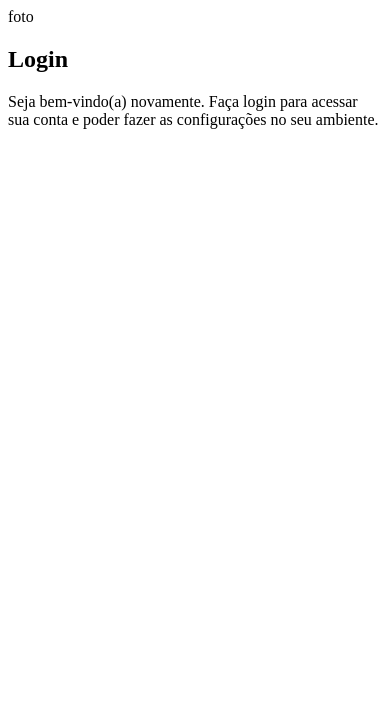
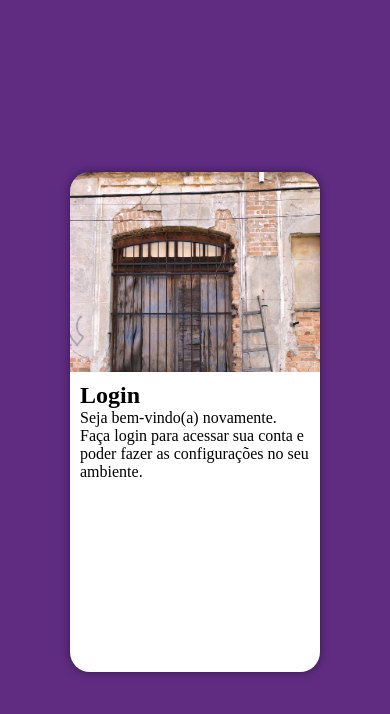
Before and after one commit to renniferdev/protejo-login, a plain HTML site: page index.html in a window 390 px wide. Drawn offline with Linux system fonts and the light colour scheme.

Commit message:
atualizacao aula 41 versao mobile

```diff
--- a/estilos/style.css
+++ b/estilos/style.css
@@ -5,3 +5,49 @@
     verde: #49a09d
     lilas: #5f2c82
 */
+* {
+    font-family: 'Times New Roman', Times, serif;
+    padding: 0px;
+    margin: 0px;
+    box-sizing: border-box;
+}
+
+body, html {
+    background-color: #5f2c82;
+    height: 100vh;
+    width: 100vw;
+}
+
+
+
+main {
+    position: relative;
+    height: 100vh;
+    width: 100vw;
+}
+
+section#login {
+    position: absolute; /*confg sempre no meio da tela.*/
+    top: 50%;
+    left: 50%;
+    transform: translate(-50%, -50%);
+    overflow: hidden; /*o que tiver fora da borda ira recortar*/
+
+    background-color: white;
+    width: 250px;
+    height: 500px;
+    border-radius: 20px;
+    box-shadow: 0px 0px 10px rgba(0, 0, 0, 0.450);
+}
+
+section#login > div#imagem {
+    display: block;
+    background: #5f2c82 url(../imagens/pexels-erika-augusto-5596336.jpg) no-repeat;
+    background-size: cover;
+    height: 200px;
+}
+
+section#login > div#formulario {
+    display: block;
+    padding: 10px;
+}
--- a/index.html
+++ b/index.html
@@ -10,7 +10,7 @@
     <main>
         <section id="login">
             <div id="imagem">
-                foto
+
             </div>
             <div id="formulario">
                 <h1>Login</h1>
```
